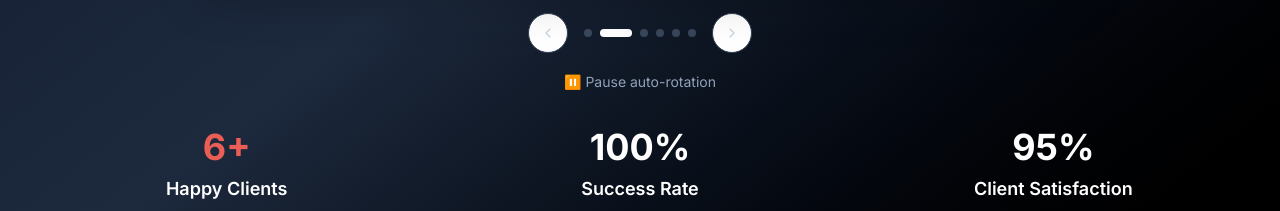
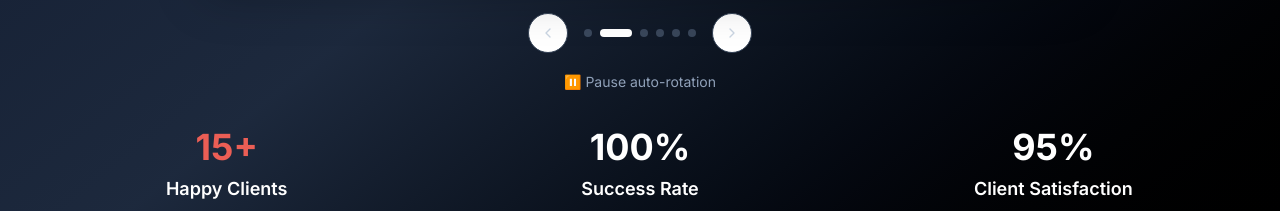
Before and after one commit to wilaine/aeconnect, a Next.js app in the folder ae-connect-landing/: page / in a window 1280 px wide. Shown: the part 3840-4051 px from the top of the page. Built offline with nearby package versions, Linux system fonts and the light colour scheme.

Commit message:
happy client 15+

```diff
--- a/ae-connect-landing/src/components/testimonials.tsx
+++ b/ae-connect-landing/src/components/testimonials.tsx
@@ -149,7 +149,7 @@ export function Testimonials() {
             className="grid grid-cols-1 md:grid-cols-3 gap-6 text-center"
           >
             <div>
-              <div className="text-3xl md:text-4xl font-bold mb-2" style={{ color: "#eb5e55" }}>6+</div>
+              <div className="text-3xl md:text-4xl font-bold mb-2" style={{ color: "#eb5e55" }}>15+</div>
               <div className="text-lg font-semibold text-white mb-1">Happy Clients</div>
               <div className="text-slate-400">Across multiple industries</div>
             </div>
```
